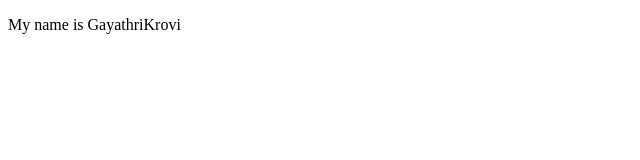
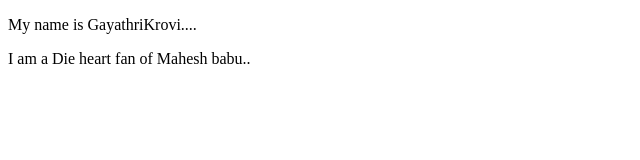
Before and after one commit to Gayathrikrovi/GayathriRepoOne, a plain HTML site: page index.html in a window 1280 px wide. Shown: the whole page, without its empty margins (0-640 px from the left). Drawn offline with Linux system fonts and the light colour scheme.

Commit message:
Second Commit with maheshbabu

```diff
--- a/index.html
+++ b/index.html
@@ -7,6 +7,7 @@
     <title>Document</title>
 </head>
 <body>
-    <p>My name is GayathriKrovi</p>
+    <p>My name is GayathriKrovi....</p>
+    <p>I am a Die heart fan of Mahesh babu..</p>
 </body>
 </html>
```
